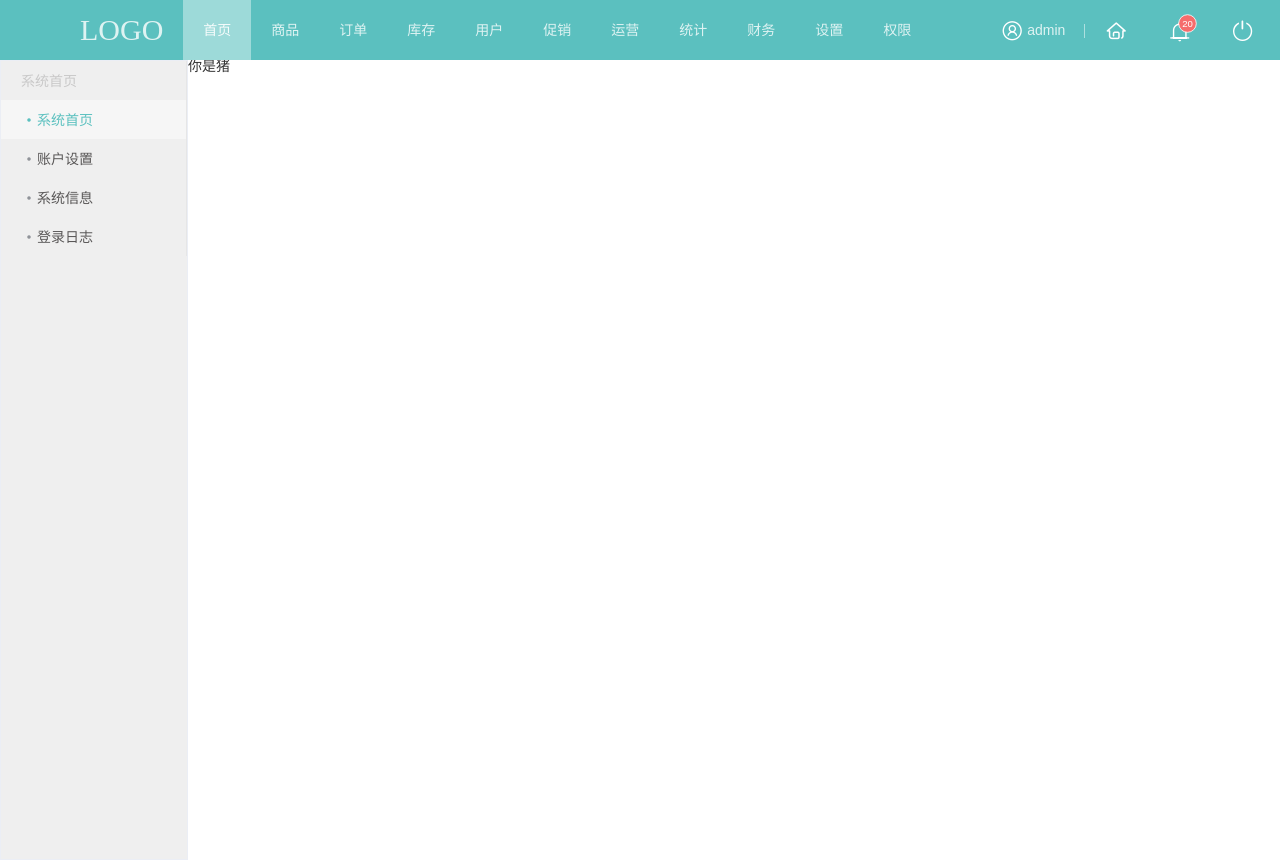
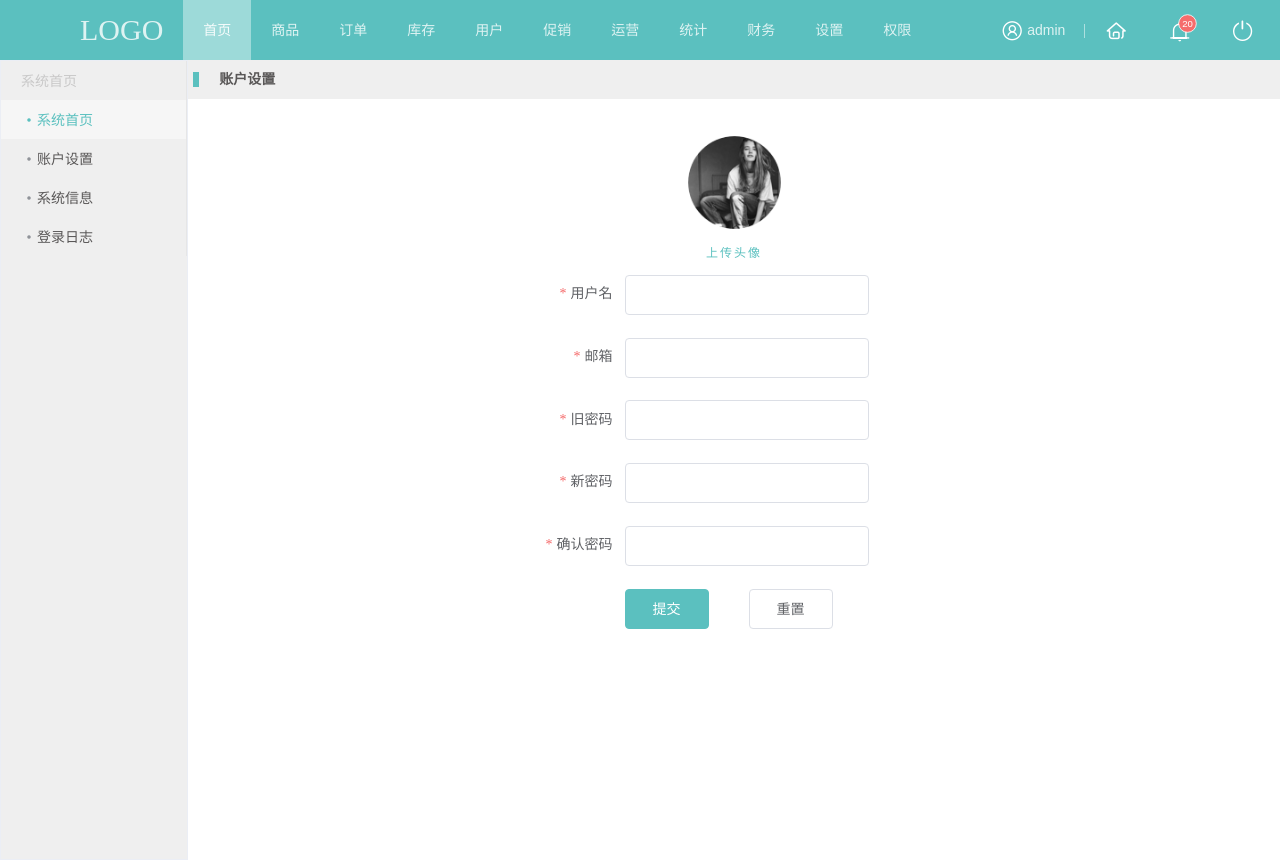
Before and after one commit to doraeige/backendSystem, a Vue app: page /accountSetting in a window 1280 px wide. Built offline with nearby package versions, Linux system fonts and the light colour scheme.

Commit message:
finish accountpages

```diff
--- a/src/components/Home/HomeRightSide/accountSetting.vue
+++ b/src/components/Home/HomeRightSide/accountSetting.vue
@@ -1,15 +1,167 @@
 <template>
     <div class="accountSetting">
-        你是猪
+        <el-col :span="24">
+            <span class="title">账户设置</span>
+        </el-col>
+        <main>
+            <div class="user-info">
+                <img src="../../../assets/oval@2x.png" alt="头像">
+                <p>上传头像</p>
+            </div>
+            <el-form :model="ruleForm" :rules="rules" ref="ruleForm" label-width="80px" class="form">
+                <el-form-item label="用户名" prop="username">
+                    <el-input v-model="ruleForm.username"></el-input>
+                </el-form-item>
+                <el-form-item label="邮箱" prop="email">
+                    <el-input v-model="ruleForm.email"></el-input>
+                </el-form-item>
+                <el-form-item label="旧密码" prop="oldpass">
+                    <el-input type="password" v-model="ruleForm.oldpass"></el-input>
+                </el-form-item>
+                <el-form-item label="新密码" prop="pass">
+                    <el-input type="password" v-model="ruleForm.pass" autocomplete="off"></el-input>
+                </el-form-item>
+                <el-form-item label="确认密码" prop="checkPass">
+                    <el-input type="password" v-model="ruleForm.checkPass" autocomplete="off"></el-input>
+                </el-form-item>
+                <el-form-item>
+                    <el-button type="primary" @click="submitForm('ruleForm')">提交</el-button>
+                    <el-button @click="resetForm('ruleForm')">重置</el-button>
+                </el-form-item>
+            </el-form>
+        </main>
     </div>
 </template>
 
 <script>
     export default {
-        name: 'accountSetting'
+        name: 'accountSetting',
+        data() {
+            var validatePass = (rule, value, callback) => {
+                if (value === '') {
+                    callback(new Error('请输入密码'))
+                } else {
+                if (this.ruleForm.checkPass !== '') {
+                    this.$refs.ruleForm.validateField('checkPass')
+                }
+                callback()
+                }
+            };
+            var validatePass2 = (rule, value, callback) => {
+                if (value === '') {
+                    callback(new Error('请再次输入密码'))
+                } else if (value !== this.ruleForm.pass) {
+                    callback(new Error('两次输入密码不一致!'))
+                } else {
+                    callback()
+                }
+            }
+            return {
+                ruleForm: {
+                    username: '',
+                    email: '',
+                    oldpass: '',
+                    pass: '',
+                    checkpadd: ''
+                },
+                rules: {
+                    username: [
+                        { required: true, message: '请输入用户名', trigger: 'blur' },
+                        { min: 3, max: 5, message: '长度在 3 到 5 个字符', trigger: 'blur' }
+                    ],
+                    email: [
+                        { required: true, message: '请输入邮箱地址', trigger: 'blur' },
+                        { type: 'email', message: '请输入正确的邮箱地址', trigger: ['blur', 'change'] }
+                    ],
+                    oldpass: [
+                        { required: true, message: '请输入旧密码', trigger: 'blur' }
+                    ],
+                    pass: [
+                        { required: true, validator: validatePass, trigger: 'blur' }
+                    ],
+                    checkPass: [
+                        { required: true, validator: validatePass2, trigger: 'blur' }
+                    ]
+                }
+            }
+        },
+        methods: {
+            submitForm(formName) {
+                this.$refs[formName].validate((valid) => {
+                    if (valid) {
+                        console.log(valid)
+                        alert('submit!')
+                    } else {
+                        console.log('error submit!!')
+                        return false
+                    }
+                })
+            },
+            resetForm(formName) {
+                this.$refs[formName].resetFields()
+            }
+        }
     }
 </script>
 
-<style scoped>
-
+<style scoped lang="less">
+    @text-color: #595757;
+    @color: #5BC0BF;
+    main /deep/ .el-input__inner {
+        width: 244px;
+    }
+    .el-col-24 {
+        height: 39px;
+        line-height: 39px;
+        background-color: #EFEFEF;
+        .title {
+            font-size: 14px;
+            font-weight: bold;
+            color: @text-color;
+            &:before {
+                content: '||';
+                height: 19px;
+                background-color: @color;
+                color: @color;
+                margin-right: 20px;
+                margin-left: 5px;
+            }
+        }
+    }
+    main {
+        width: 100%;
+        display: flex;
+        justify-content: center;
+        align-items: center;
+        flex-direction: column;
+        .user-info {
+            margin-top: 30px;
+            text-align: center;
+            img {
+                width: 107px;
+                height: 107px;
+            }
+            p {
+                color: @color;
+                font-size: 12px;
+                margin-top: 11px;
+                letter-spacing: 2px;
+                cursor: pointer;
+            }
+        }
+        .form {
+            margin-top: 15px;
+            margin-left: -55px;
+            .el-button--primary {
+                background-color: @color;
+                border-color: @color;
+                margin-right: 30px;
+                // margin-left: 20px;
+                width: 84px;
+            }
+            .el-button--default {
+                width: 84px;
+            }
+        }
+    }
 </style>
```
Also changed, not shown: src/assets/oval@2x.png (added).
